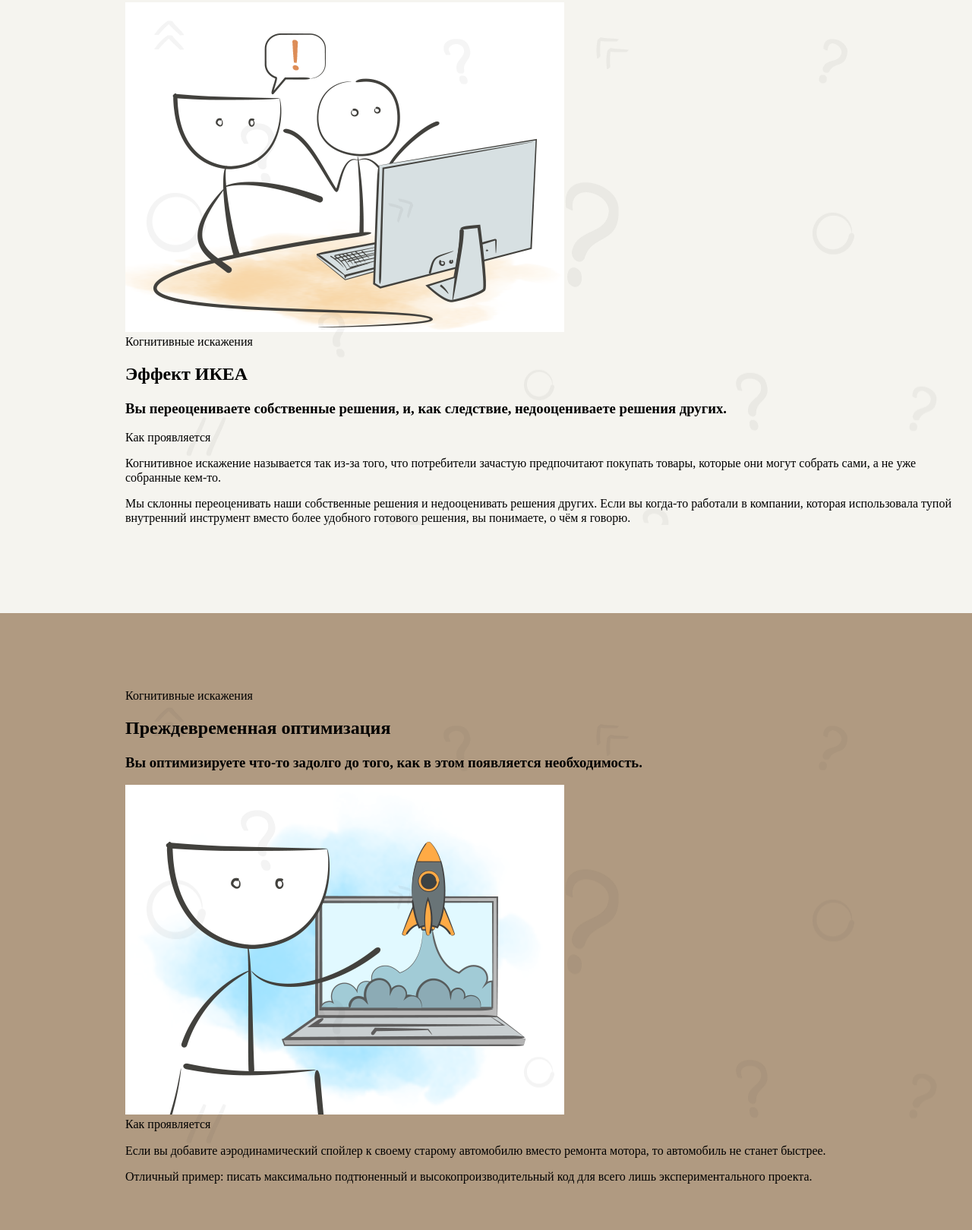
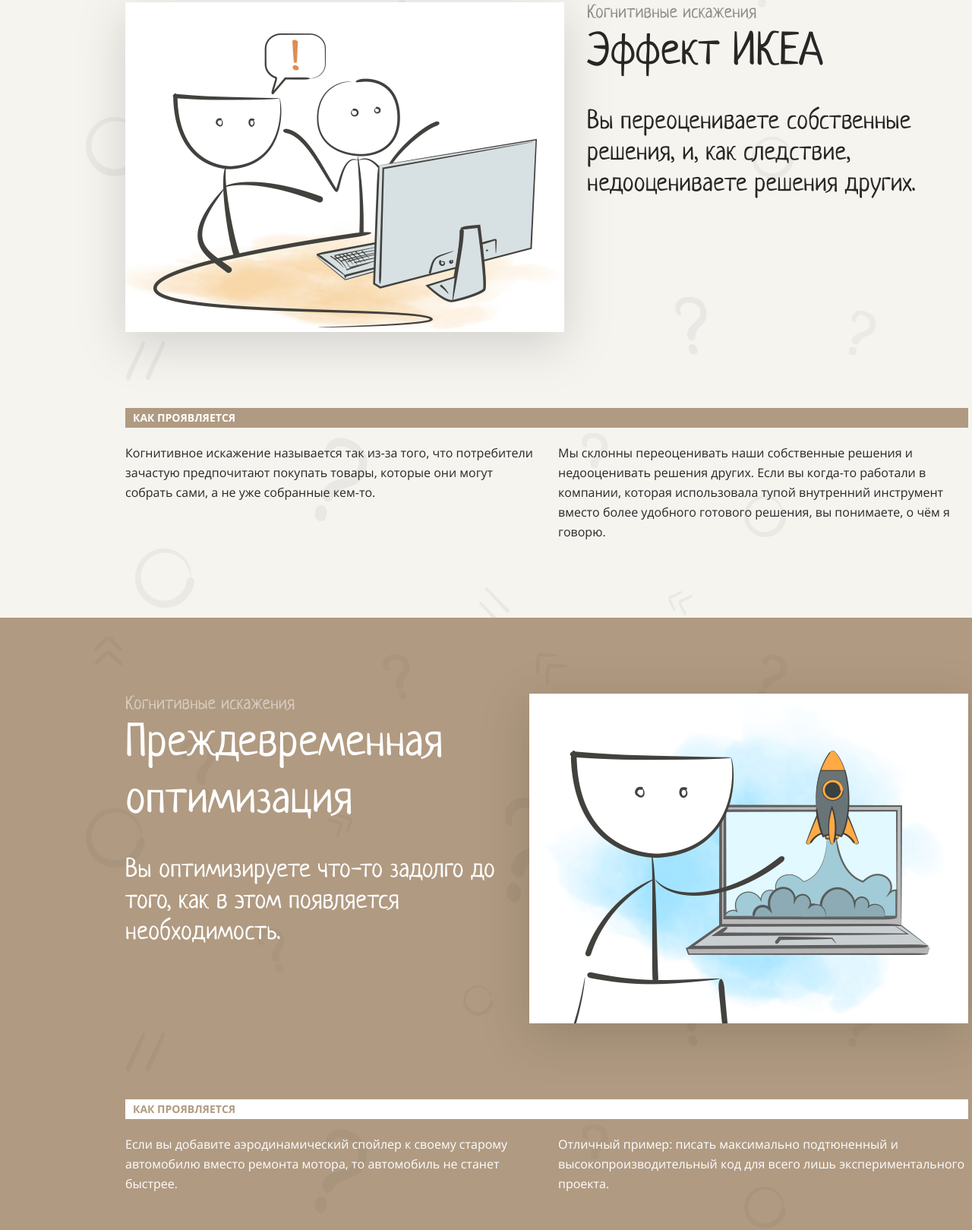
Before and after one commit to VMarf/layout-designer-project-lvl1, a website: page src/index.html in a window 1280 px wide. Shown: the part 2821-4440 px from the top of the page at 76% size. Drawn offline with Linux system fonts and the light colour scheme.

Commit message:
All cognitive biases

```diff
--- a/src/index.html
+++ b/src/index.html
@@ -12,6 +12,9 @@
 <body>
   <!-- https://vmarf.github.io/layout-designer-project-lvl1/src/index.html -->
   <!-- https://www.figma.com/file/qV9FZGELdeKMsk63QLiKXY/Hexlet-LayoutDesigner-Project.-Cognitive-Biases?node-id=0%3A1 -->
+  <!-- @TODO: Футер -->
+  <!-- @TODO: Тесты -->
+  <!-- @TODO: Проверка на сайте -->
   <header class="header">
     <div class="container background">
       <div class="introduction">
@@ -72,88 +75,88 @@
         </nav>
       </div>
     </section>
-    <section class="section cognitive-biases-sections-the-ikea-effect cognitive-biases-light" id="cognitive-biases-sections-the-ikea-effect">
-      <div class="container background">
+    <section class="section cognitive-biases-background cognitive-biases-sections-the-ikea-effect cognitive-biases-light" id="cognitive-biases-sections-the-ikea-effect">
+      <div class="container">
         <div class="cognitive-biases-content">
           <img class="cognitive-biases-content-img" src="images/1.png" alt="Два человека спорят сидя за одним компьютером">
-          <div class="cognitive-biases-content-text">
+          <div class="cognitive-biases-content-introduction">
             <span class="cognitive-biases-content-hint">Когнитивные искажения</span>
-            <h2 class="cognitive-biases-content-heading">Эффект ИКЕА</h2>
-            <h3 class="cognitive-biases-content-subtitle">Вы переоцениваете собственные решения, и, как следствие, недооцениваете решения других.</h3>
+            <h2 class="cognitive-biases-content-heading neucha-heading-2">Эффект ИКЕА</h2>
+            <p class="cognitive-biases-content-text">Вы переоцениваете собственные решения, и, как следствие, недооцениваете решения других.</p>
           </div>
         </div>
-        <span class="cognitive-biases-info-heading">Как проявляется</span>
+        <h3 class="cognitive-biases-info-heading">Как проявляется</h3>
         <div class="cognitive-biases-info">
-          <p class="cognitive-biases-info-text">Когнитивное искажение называется так из-за того, что потребители зачастую предпочитают покупать товары, которые они могут собрать сами, а не уже собранные кем-то.</p>
-          <p class="cognitive-biases-info-text">Мы склонны переоценивать наши собственные решения и недооценивать решения других. Если вы когда-то работали в компании, которая использовала тупой внутренний инструмент вместо более удобного готового решения, вы понимаете, о чём я говорю.</p>
+          <p class="cognitive-biases-info-text simple-text">Когнитивное искажение называется так из-за того, что потребители зачастую предпочитают покупать товары, которые они могут собрать сами, а не уже собранные кем-то.</p>
+          <p class="cognitive-biases-info-text simple-text">Мы склонны переоценивать наши собственные решения и недооценивать решения других. Если вы когда-то работали в компании, которая использовала тупой внутренний инструмент вместо более удобного готового решения, вы понимаете, о чём я говорю.</p>
         </div>
       </div>
     </section>
-    <section class="section cognitive-biases-sections-premature-optimization cognitive-biases-dark" id="cognitive-biases-sections-premature-optimization">
-      <div class="container background">
+    <section class="section cognitive-biases-background cognitive-biases-sections-premature-optimization cognitive-biases-dark" id="cognitive-biases-sections-premature-optimization">
+      <div class="container">
         <div class="cognitive-biases-content">
-          <div class="cognitive-biases-content-text">
+          <div class="cognitive-biases-content-introduction">
             <span class="cognitive-biases-content-hint">Когнитивные искажения</span>
-            <h2 class="cognitive-biases-content-heading">Преждевременная оптимизация</h2>
-            <h3 class="cognitive-biases-content-subtitle">Вы оптимизируете что-то задолго до того, как в этом появляется необходимость.</h3>
+            <h2 class="cognitive-biases-content-heading neucha-heading-2">Преждевременная оптимизация</h2>
+            <p class="cognitive-biases-content-text">Вы оптимизируете что-то задолго до того, как в этом появляется необходимость.</p>
           </div>
           <img class="cognitive-biases-content-img" src="images/2.png" alt="На экране ноутбука показывается запуск ракеты">
         </div>
-        <span class="cognitive-biases-info-heading">Как проявляется</span>
+        <h3 class="cognitive-biases-info-heading">Как проявляется</h3>
         <div class="cognitive-biases-info">
-          <p class="cognitive-biases-info-text">Если вы добавите аэродинамический спойлер к своему старому автомобилю вместо ремонта мотора, то автомобиль не станет быстрее.</p>
-          <p class="cognitive-biases-info-text">Отличный пример: писать максимально подтюненный и высокопроизводительный код для всего лишь экспериментального проекта.</p>
+          <p class="cognitive-biases-info-text simple-text">Если вы добавите аэродинамический спойлер к своему старому автомобилю вместо ремонта мотора, то автомобиль не станет быстрее.</p>
+          <p class="cognitive-biases-info-text simple-text">Отличный пример: писать максимально подтюненный и высокопроизводительный код для всего лишь экспериментального проекта.</p>
         </div>
       </div>
     </section>
-    <section class="section cognitive-biases-sections-distortion-of-novelty cognitive-biases-light" id="cognitive-biases-sections-distortion-of-novelty">
-      <div class="container background">
+    <section class="section cognitive-biases-background cognitive-biases-sections-distortion-of-novelty cognitive-biases-light" id="cognitive-biases-sections-distortion-of-novelty">
+      <div class="container">
         <div class="cognitive-biases-content">
           <img class="cognitive-biases-content-img" src="images/3.png" alt="Человека посещает хорошая идея около урны с другими идеями">
-          <div class="cognitive-biases-content-text">
+          <div class="cognitive-biases-content-introduction">
             <span class="cognitive-biases-content-hint">Когнитивные искажения</span>
-            <h2 class="cognitive-biases-content-heading">Искажение новизны</h2>
-            <h3 class="cognitive-biases-content-subtitle">Вы даёте более высокую оценку тем событиям, которые произошли недавно, и недооцениваете более старые.</h3>
+            <h2 class="cognitive-biases-content-heading neucha-heading-2">Искажение новизны</h2>
+            <p class="cognitive-biases-content-text">Вы даёте более высокую оценку тем событиям, которые произошли недавно, и недооцениваете более старые.</p>
           </div>
         </div>
-        <span class="cognitive-biases-info-heading">Как проявляется</span>
+        <h3 class="cognitive-biases-info-heading">Как проявляется</h3>
         <div class="cognitive-biases-info">
-          <p class="cognitive-biases-info-text">Часто это искажение настигает нас, когда нужно решение проблемы и… о! Мы как раз только что решили подобную проблему! Давайте использовать это же решение, потому что оно сработало, и мы помним как!</p>
-          <p class="cognitive-biases-info-text">Вы замечаете, что пользуетесь теми же рабочими методиками раз за разом? Если да, возможно, вы смотрите на разные проблемы под одним и тем же углом.</p>
+          <p class="cognitive-biases-info-text simple-text">Часто это искажение настигает нас, когда нужно решение проблемы и… о! Мы как раз только что решили подобную проблему! Давайте использовать это же решение, потому что оно сработало, и мы помним как!</p>
+          <p class="cognitive-biases-info-text simple-text">Вы замечаете, что пользуетесь теми же рабочими методиками раз за разом? Если да, возможно, вы смотрите на разные проблемы под одним и тем же углом.</p>
         </div>
       </div>
     </section>
-    <section class="section cognitive-biases-sections-hyperbolic-depreciation cognitive-biases-dark" id="cognitive-biases-sections-hyperbolic-depreciation">
-      <div class="container background">
+    <section class="section cognitive-biases-background cognitive-biases-sections-hyperbolic-depreciation cognitive-biases-dark" id="cognitive-biases-sections-hyperbolic-depreciation">
+      <div class="container">
         <div class="cognitive-biases-content">
-          <div class="cognitive-biases-content-text">
+          <div class="cognitive-biases-content-introduction">
             <span class="cognitive-biases-content-hint">Когнитивные искажения</span>
-            <h2 class="cognitive-biases-content-heading">Гиперболическое обесценивание</h2>
-            <h3 class="cognitive-biases-content-subtitle">Вы гонитесь за немедленной маленькой выгодой и игнорируете более крупную, недоступную сейчас, но доступную в будущем.</h3>
+            <h2 class="cognitive-biases-content-heading neucha-heading-2">Гиперболическое обесценивание</h2>
+            <p class="cognitive-biases-content-text">Вы гонитесь за немедленной маленькой выгодой и игнорируете более крупную, недоступную сейчас, но доступную в будущем.</p>
           </div>
           <img class="cognitive-biases-content-img" src="images/4.png" alt="Человек находит горсть золотых монет, но не видит набитый сундук за препятствием">
         </div>
-        <span class="cognitive-biases-info-heading">Как проявляется</span>
+        <h3 class="cognitive-biases-info-heading">Как проявляется</h3>
         <div class="cognitive-biases-info">
-          <p class="cognitive-biases-info-text">Вы когда-нибудь откладывали написание теста? Ловили себя на использовании клавиш-стрелок в Vim? Поздравляю, у вас наблюдается гиперболическое обесценивание.</p>
-          <p class="cognitive-biases-info-text">Немедленная выгода от использования чего-то быстродоступного значительно смягчает боль, которую нужно перетерпеть, чтобы усвоить правильный синтаксис для перемещения на нужную строчку. Но как только вы поймёте как перемещаться быстрее, выгода в будущем намного выше. В итоге вы сохраните много времени.</p>
+          <p class="cognitive-biases-info-text simple-text">Вы когда-нибудь откладывали написание теста? Ловили себя на использовании клавиш-стрелок в Vim? Поздравляю, у вас наблюдается гиперболическое обесценивание.</p>
+          <p class="cognitive-biases-info-text simple-text">Немедленная выгода от использования чего-то быстродоступного значительно смягчает боль, которую нужно перетерпеть, чтобы усвоить правильный синтаксис для перемещения на нужную строчку. Но как только вы поймёте как перемещаться быстрее, выгода в будущем намного выше. В итоге вы сохраните много времени.</p>
         </div>
       </div>
     </section>
-    <section class="section cognitive-biases-sections-errors-in-planning cognitive-biases-light" id="cognitive-biases-sections-errors-in-planning">
-      <div class="container background">
+    <section class="section cognitive-biases-background cognitive-biases-sections-errors-in-planning cognitive-biases-light" id="cognitive-biases-sections-errors-in-planning">
+      <div class="container">
         <div class="cognitive-biases-content">
           <img class="cognitive-biases-content-img" src="images/5.png" alt="Человек составляет список дел в блокноте">
-          <div class="cognitive-biases-content-text">
+          <div class="cognitive-biases-content-introduction">
             <span class="cognitive-biases-content-hint">Когнитивные искажения</span>
-            <h2 class="cognitive-biases-content-heading">Ошибка планирования</h2>
-            <h3 class="cognitive-biases-content-subtitle">Неправильно рассчитывать время необходимое для завершения задачи.</h3>
+            <h2 class="cognitive-biases-content-heading neucha-heading-2">Ошибка планирования</h2>
+            <p class="cognitive-biases-content-text">Неправильно рассчитывать время необходимое для завершения задачи.</p>
           </div>
         </div>
-        <span class="cognitive-biases-info-heading">Как проявляется</span>
+        <h3 class="cognitive-biases-info-heading">Как проявляется</h3>
         <div class="cognitive-biases-info">
-          <p class="cognitive-biases-info-text">Одно из искажений, которое должно признать большинство из нас. И менеджеры проекта, и сами пользователи продукта — все склонны ставить сроки, в которые невозможно закончить запланированное.</p>
-          <p class="cognitive-biases-info-text">Это отлично выражается в старом афоризме:
+          <p class="cognitive-biases-info-text simple-text">Одно из искажений, которое должно признать большинство из нас. И менеджеры проекта, и сами пользователи продукта — все склонны ставить сроки, в которые невозможно закончить запланированное.</p>
+          <p class="cognitive-biases-info-text simple-text">Это отлично выражается в старом афоризме:
             Первые 90% готового кода отнимают первые 90% времени разработки. Оставшиеся 10% отнимают вторые 90% времени разработки.</p>
         </div>
       </div>
--- a/src/styles/style.css
+++ b/src/styles/style.css
@@ -9,6 +9,12 @@
   font-weight: 400;
   font-family: 'Open Sans';
   src: url('../fonts/Open_Sans/static/OpenSans/OpenSans-Regular.ttf');
+}
+
+@font-face {
+  font-weight: 700;
+  font-family: 'Open Sans';
+  src: url('../fonts/Open_Sans/static/OpenSans/OpenSans-Bold.ttf');
 }
 
 html {
@@ -96,6 +102,25 @@
   z-index: 100;
   width: 100%;
   height: 100%;
+  background-image: url('../images/background.png');
+  background-repeat: no-repeat;
+  opacity: 6%;
+}
+
+.cognitive-biases-background {
+  position: relative;
+}
+
+.cognitive-biases-background::before {
+  content: '';
+  position: absolute;
+  top: 0;
+  left: 0;
+  right: 0;
+  z-index: 100;
+  width: 1110px;
+  height: 100%;
+  margin: 0 auto;
   background-image: url('../images/background.png');
   background-repeat: no-repeat;
   opacity: 6%;
@@ -264,6 +289,107 @@
   background-color: #B09A81;
 }
 
+.cognitive-biases-content {
+  position: relative;
+  z-index: 300;
+  display: flex;
+  margin: 0 -15px 100px;
+}
+
+.cognitive-biases-content-img {
+  width: 578px;
+  margin: 0 15px;
+  filter: drop-shadow(0px 16px 32px rgba(0, 0, 0, 0.15));
+}
+
+.cognitive-biases-content-introduction {
+  margin: 0 15px;
+}
+
+.cognitive-biases-content-hint {
+  font-family: 'Neucha', sans-serif;
+  font-size: 24px;
+  font-weight: 400;
+  line-height: 29px;
+}
+
+.cognitive-biases-light .cognitive-biases-content-hint {
+  color: #908D8B;
+}
+
+.cognitive-biases-dark .cognitive-biases-content-hint {
+  color: #D7CCC0;
+}
+
+.cognitive-biases-content-heading {
+  margin: 0 0 25px;
+}
+
+.cognitive-biases-light .cognitive-biases-content-heading {
+  color: #2A2626;
+}
+
+.cognitive-biases-dark .cognitive-biases-content-heading {
+  color: #FFFFFF;
+}
+
+.cognitive-biases-content-text {
+  font-family: 'Neucha', sans-serif;
+  font-size: 34px;
+  font-weight: 400;
+  line-height: 41px;
+}
+
+.cognitive-biases-light .cognitive-biases-content-text {
+  color: #2A2626;
+}
+
+.cognitive-biases-dark .cognitive-biases-content-text {
+  color: #FFFFFF;
+}
+
+.cognitive-biases-info-heading {
+  position: relative;
+  z-index: 300;
+  margin: 0 0 20px;
+  padding: 5px 10px;
+  font-family: 'Open Sans', sans-serif;
+  font-size: 14px;
+  font-weight: 700;
+  line-height: 16px;
+  text-transform: uppercase;
+}
+
+.cognitive-biases-light .cognitive-biases-info-heading {
+  color: #FFFFFF;
+  background-color: #B09A81;
+}
+
+.cognitive-biases-dark .cognitive-biases-info-heading {
+  color: #B09A81;
+  background-color: #FFFFFF;
+}
+
+.cognitive-biases-info {
+  position: relative;
+  z-index: 300;
+  display: flex;
+  margin: 0 -15px;
+}
+
+.cognitive-biases-info-text {
+  width: 50%;
+  margin: 0 15px;
+}
+
+.cognitive-biases-light .cognitive-biases-info-text {
+  color: #2A2626;
+}
+
+.cognitive-biases-dark .cognitive-biases-info-text {
+  color: #FFFFFF;
+}
+
 .footer {
   padding: 100px 165px;
   background-color: #FFFFFF;
```
